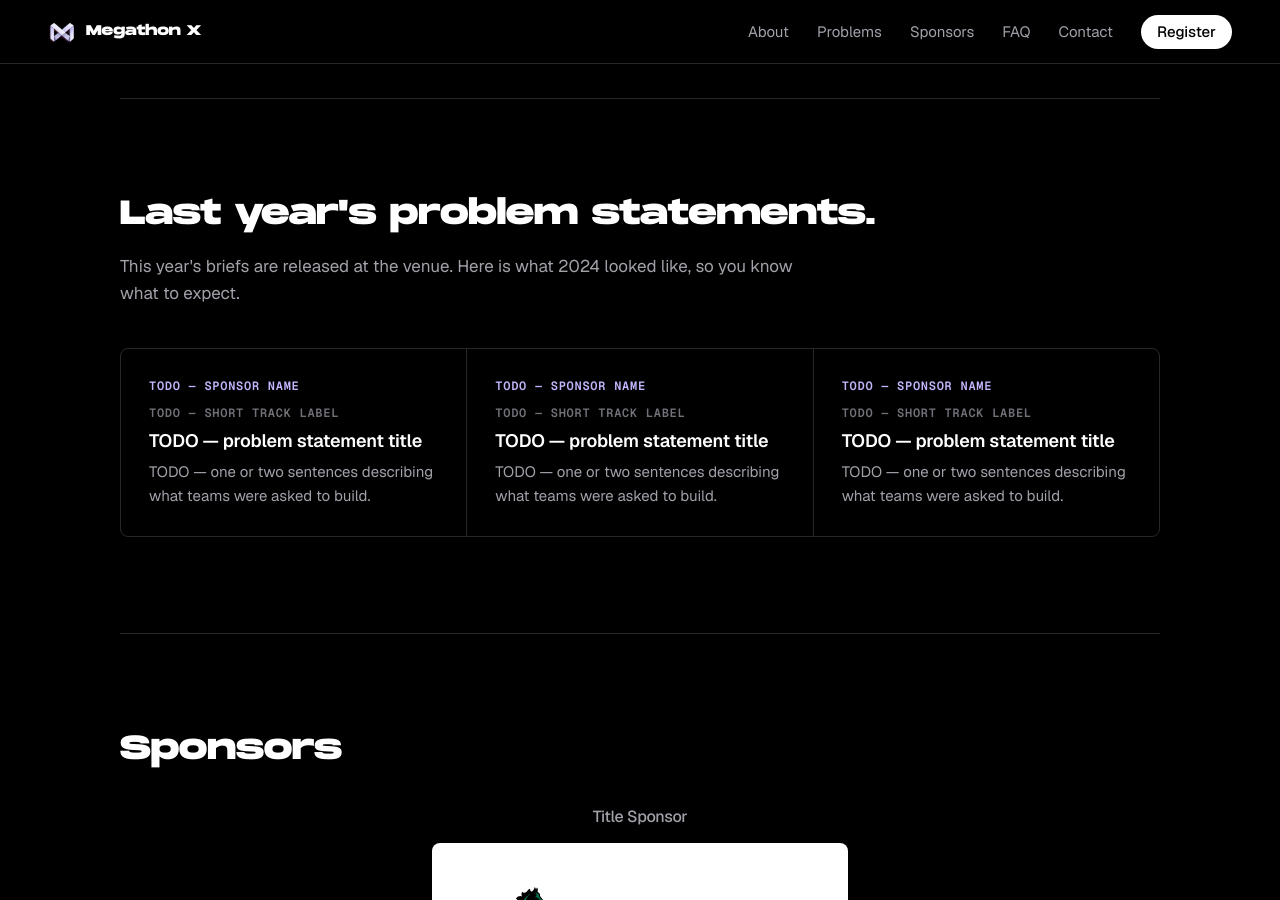
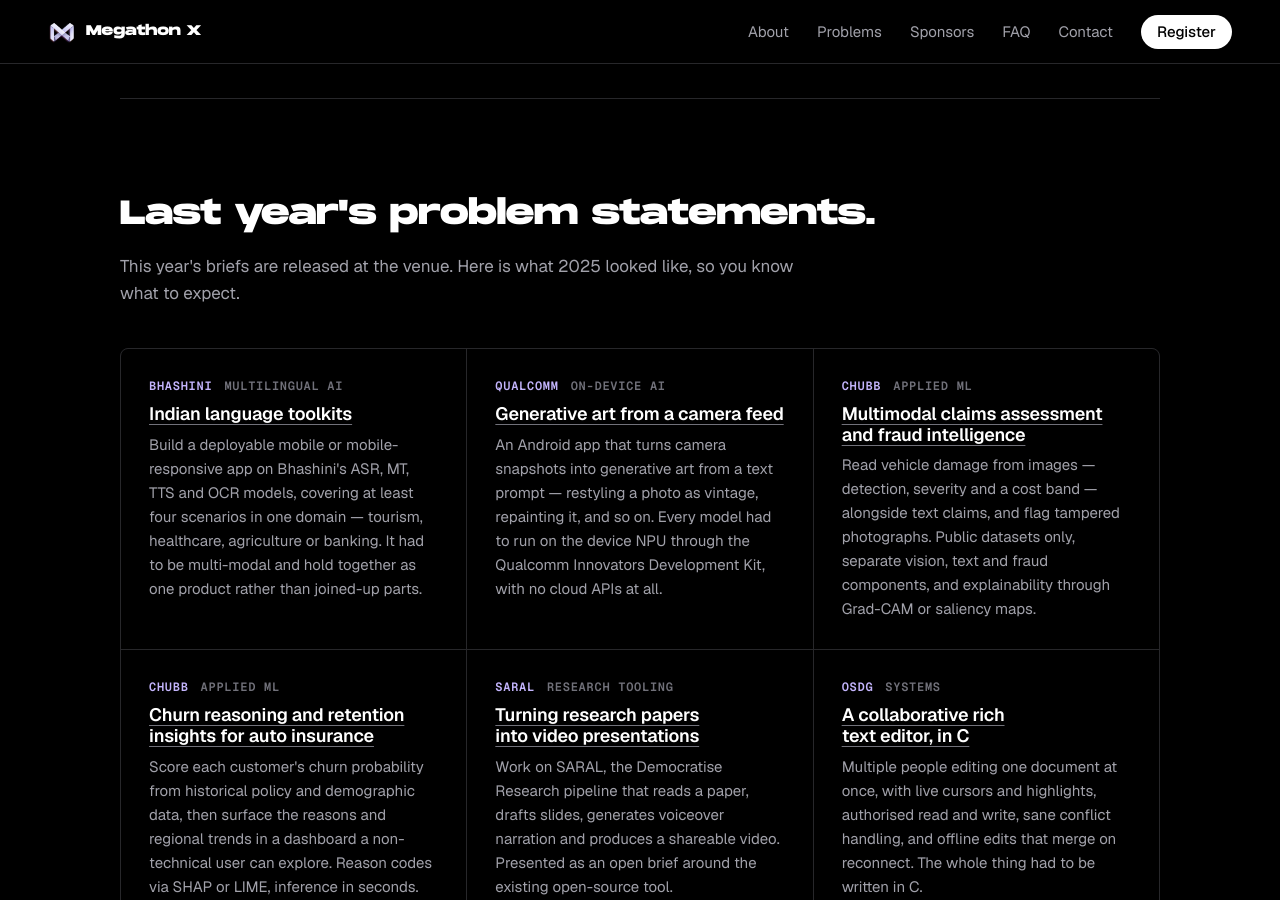
Before and after one commit to IIIT-ECell/megathon, a Jekyll site: the page built from index.html, in a window 1280 px wide and 900 px high, scrolled down 2211 px. Built offline with Jekyll 4.4.1, drawn with Linux system fonts in a browser that asks for light colours.

Commit message:
feat: fill in the 2025 problem statements

```diff
--- a/_data/past_problems.yml
+++ b/_data/past_problems.yml
@@ -1,38 +1,73 @@
 # Last year's problem statements, shown on the homepage so teams can see the
-# kind of brief they will get. Nothing here is live copy yet — every value
-# below is a placeholder to be replaced with the real 2024 set.
+# kind of brief they will get. Transcribed from the 2025 sponsor decks:
+# https://drive.google.com/drive/folders/1KhrXhRkAvNzRG5t1qfSb7XFaSe7H_Whv
 #
 # Each entry renders one card. `sponsor` and `title` are required; `track`,
 # `summary` and `url` are all optional and are simply left out of the card when
 # blank, so a half-filled entry still renders cleanly.
 #
-#   sponsor: who set the brief, as it should appear on the card
-#   track:   optional one- or two-word label, e.g. "Computer vision"
-#   title:   the problem statement's own name
-#   summary: one or two sentences, plain text
-#   url:     optional link to the full brief (PDF or page)
+# The `url`s point at the shared Drive folder. If that folder is ever unshared
+# or tidied up, the links die — worth hosting copies under assets/problems/
+# instead, as earlier editions of this site did.
 #
 # To drop the section from the homepage entirely, empty the `statements` list.
 
-year: 2024
+year: 2025
 statements:
-  - sponsor: TODO — sponsor name
-    track: TODO — short track label
-    title: TODO — problem statement title
+  - sponsor: Bhashini
+    track: Multilingual AI
+    title: Indian language toolkits
     summary: >-
-      TODO — one or two sentences describing what teams were asked to build.
-    url:
+      Build a deployable mobile or mobile-responsive app on Bhashini's ASR, MT,
+      TTS and OCR models, covering at least four scenarios in one domain —
+      tourism, healthcare, agriculture or banking. It had to be multi-modal and
+      hold together as one product rather than joined-up parts.
+    url: https://drive.google.com/file/d/1QBcMvzro4ZqoOJ9Oojgl3_tfWLZTkZ3M/view
 
-  - sponsor: TODO — sponsor name
-    track: TODO — short track label
-    title: TODO — problem statement title
+  - sponsor: Qualcomm
+    track: On-device AI
+    title: Generative art from a camera feed
     summary: >-
-      TODO — one or two sentences describing what teams were asked to build.
-    url:
+      An Android app that turns camera snapshots into generative art from a
+      text prompt — restyling a photo as vintage, repainting it, and so on.
+      Every model had to run on the device NPU through the Qualcomm Innovators
+      Development Kit, with no cloud APIs at all.
+    url: https://drive.google.com/file/d/13D_Ji6lkATVAsbkgHqNWKjv0EwLvBApx/view
 
-  - sponsor: TODO — sponsor name
-    track: TODO — short track label
-    title: TODO — problem statement title
+  - sponsor: Chubb
+    track: Applied ML
+    title: Multimodal claims assessment and fraud intelligence
     summary: >-
-      TODO — one or two sentences describing what teams were asked to build.
-    url:
+      Read vehicle damage from images — detection, severity and a cost band —
+      alongside text claims, and flag tampered photographs. Public datasets
+      only, separate vision, text and fraud components, and explainability
+      through Grad-CAM or saliency maps.
+    url: https://drive.google.com/file/d/1Ob9V-6MYbATkmRgQouC0a2oTLvUZoOOS/view
+
+  - sponsor: Chubb
+    track: Applied ML
+    title: Churn reasoning and retention insights for auto insurance
+    summary: >-
+      Score each customer's churn probability from historical policy and
+      demographic data, then surface the reasons and regional trends in a
+      dashboard a non-technical user can explore. Reason codes via SHAP or LIME,
+      inference in seconds.
+    url: https://drive.google.com/file/d/1Ob9V-6MYbATkmRgQouC0a2oTLvUZoOOS/view
+
+  - sponsor: SARAL
+    track: Research tooling
+    title: Turning research papers into video presentations
+    summary: >-
+      Work on SARAL, the Democratise Research pipeline that reads a paper,
+      drafts slides, generates voiceover narration and produces a shareable
+      video. Presented as an open brief around the existing open-source tool.
+    url: https://drive.google.com/file/d/1TU-tCJ8vRQOX8M5E5HJ0Unu4dj9hp5Ps/view
+
+  - sponsor: OSDG
+    track: Systems
+    title: A collaborative rich text editor, in C
+    summary: >-
+      Multiple people editing one document at once, with live cursors and
+      highlights, authorised read and write, sane conflict handling, and offline
+      edits that merge on reconnect. The whole thing had to be written in C.
+    url: https://drive.google.com/file/d/1IsI1vJ9payVfLGa_Aq1_yvslgXOohiKU/view
--- a/css/site.css
+++ b/css/site.css
@@ -412,7 +412,7 @@
 }
 .problem-sponsor { color: var(--accent); }
 .problem-track { color: var(--fg-3); }
-.problem-title { margin: 0; font-size: 1.125rem; font-weight: 600; color: var(--fg); letter-spacing: -0.01em; }
+.problem-title { margin: 0; font-size: 1.125rem; font-weight: 600; color: var(--fg); letter-spacing: -0.01em; text-wrap: balance; }
 .problem-title a { text-decoration-color: var(--fg-3); }
 .problem-summary { margin: 0; color: var(--fg-2); font-size: 0.9375rem; }
 
```
